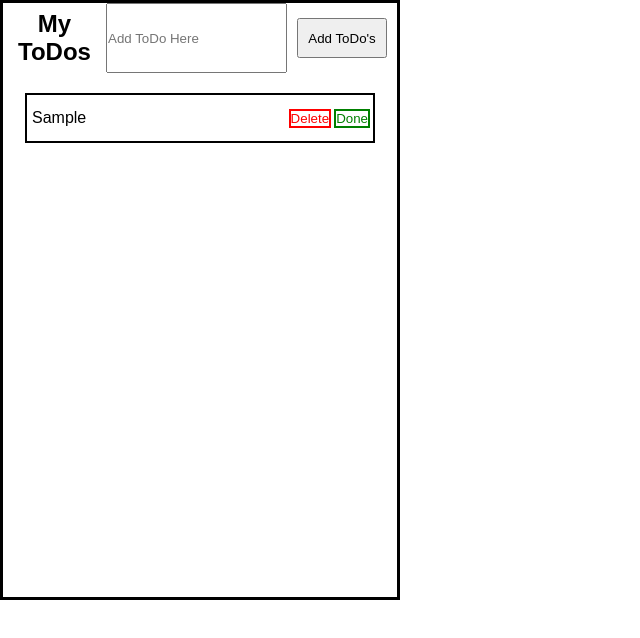
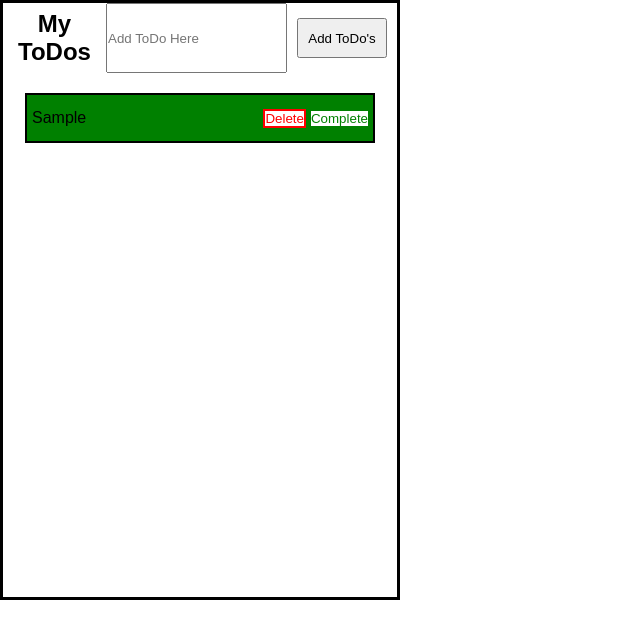
Before and after one commit to soerendolling/react-exercise, a React (Create React App) app: page / in a window 1280 px wide. Both pictures are taken after typing "Sample" into the empty fields and a click on the button "Add ToDo's". Shown: the top 638 px of the page, without its empty margins (0-640 px from the left). Built offline with nearby package versions, Linux system fonts and the light colour scheme.

Commit message:
Add toogling

```diff
--- a/src/App.js
+++ b/src/App.js
@@ -6,24 +6,53 @@ import MainContent from "./Components/MainContent";
 function App() {
   const [toDo, setToDo] = useState([]);
 
-  function handleClickAdd(event) {
-    event.preventDefault();
-    const form = event.target;
-    const input = form.toDoTitle;
+  // function handleClickAdd(event) {
+  //   event.preventDefault();
+  //   const form = event.target;
+  //   const input = form.toDoTitle;
 
-    const newToDo = [...toDo, input.value];
+  //   const newToDo = [...toDo, input.value];
+  //   setToDo(newToDo);
+
+  //   form.reset();
+  // }
+
+  function handleClickAdd(theTitle) {
+    const newToDo = [
+      ...toDo,
+      {
+        toDoTitle: theTitle,
+        isCompleted: true,
+      },
+    ];
     setToDo(newToDo);
+    console.log(newToDo);
+  }
 
-    form.reset();
+  function handleToggleComplete(toDoTitle) {
+    const newToDo = toDo.map((toDo) => {
+      console.log(toDo.title);
+      if (toDo.toDoTitle === toDoTitle) {
+        return {
+          ...toDo,
+          isCompleted: !toDo.isCompleted,
+        };
+      } else {
+        return toDo;
+      }
+    });
+    setToDo(newToDo);
   }
 
   function getToDo() {
     const arrayOfToDo = toDo.map((toDo) => {
       return (
         <MainContent
-          toDoTitle={toDo}
-          key={toDo}
+          toDoTitle={toDo.toDoTitle}
+          key={toDo.toDoTitle}
+          status={toDo.isCompleted}
           onClickRemove={handleToDoRemove}
+          onToggleComplete={handleToggleComplete}
         />
       );
     });
--- a/src/Components/Header.js
+++ b/src/Components/Header.js
@@ -1,10 +1,21 @@
 import "./Header.css";
 
 function Header({ title, onClickAdd }) {
+  function handleClickAdd(event) {
+    event.preventDefault();
+    const form = event.target;
+
+    onClickAdd(form.toDoTitle.value);
+    // const input = form.toDoTitle;
+    // const newToDo = [...toDo, input.value];
+    // setToDo(newToDo);
+
+    form.reset();
+  }
   return (
     <header className="header-layout">
       <h2 className="header__title">{title}</h2>
-      <form className="header__form" onSubmit={onClickAdd}>
+      <form className="header__form" onSubmit={handleClickAdd}>
         <input
           type="text"
           placeholder="Add ToDo Here"
--- a/src/Components/MainContent.css
+++ b/src/Components/MainContent.css
@@ -21,3 +21,11 @@
   margin-right: 3px;
   align-self: center;
 }
+
+.toDo--completed {
+  background-color: green;
+}
+
+.toDo--pending {
+  background-color: yellow;
+}
--- a/src/Components/MainContent.js
+++ b/src/Components/MainContent.js
@@ -2,15 +2,26 @@ import "./MainContent.css";
 import ToDoBoxTitle from "./ToDoBoxTitle";
 import ToDoBoxButton from "./ToDoBoxButton";
 
-function MainContent({ toDoTitle, onClickRemove }) {
+function MainContent({ toDoTitle, onClickRemove, status, onToggleComplete }) {
   function onClickDelete() {
     onClickRemove(toDoTitle);
   }
 
+  function toggleBox() {
+    onToggleComplete(toDoTitle);
+  }
+
+  const classForCompletion = status ? "toDo--completed" : "toDo--pending";
+
   return (
-    <div className="toDoBox">
+    <div className={`toDoBox ${classForCompletion}`}>
       <ToDoBoxTitle toDoTitle={toDoTitle} />
-      <ToDoBoxButton handleDelete={onClickDelete} toDoTitle={toDoTitle} />
+      <ToDoBoxButton
+        handleDelete={onClickDelete}
+        toDoTitle={toDoTitle}
+        isCompleted={status}
+        handleToggleClick={toggleBox}
+      />
     </div>
   );
 }
--- a/src/Components/ToDoBoxButton.js
+++ b/src/Components/ToDoBoxButton.js
@@ -1,16 +1,13 @@
 import "./ToDoBoxButton.css";
 
-function ToDoBoxButton({ handleDelete, toDoTitle }) {
-  function handleClickDone() {
-    return console.log(`The ${toDoTitle} is done`);
-  }
+function ToDoBoxButton({ handleDelete, handleToggleClick, isCompleted }) {
   return (
     <div className="ToDoBoxButtonsLayout">
       <button className="toDoBoxDelete" onClick={handleDelete}>
         Delete
       </button>
-      <button className="toDoBoxDone" onClick={handleClickDone}>
-        Done
+      <button className="toDoBoxDone" onClick={handleToggleClick}>
+        {isCompleted ? "Complete" : "Pending"}
       </button>
     </div>
   );
--- a/src/Components/ToDoBoxTitle.js
+++ b/src/Components/ToDoBoxTitle.js
@@ -1,6 +1,7 @@
 import "./ToDoBoxTitle.css";
 
 function ToDoBoxTitle({ toDoTitle }) {
+  console.log(toDoTitle);
   return <p className="toDoTitle">{toDoTitle}</p>;
 }
 
```
